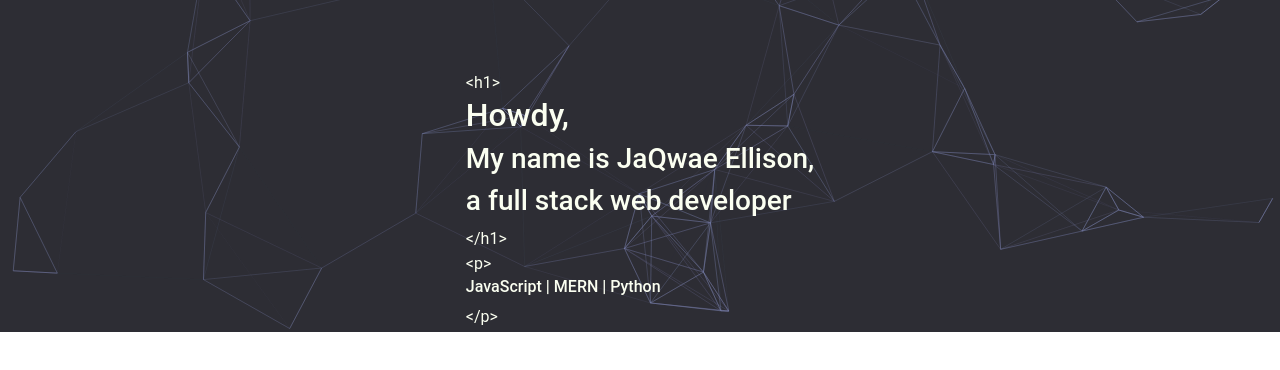
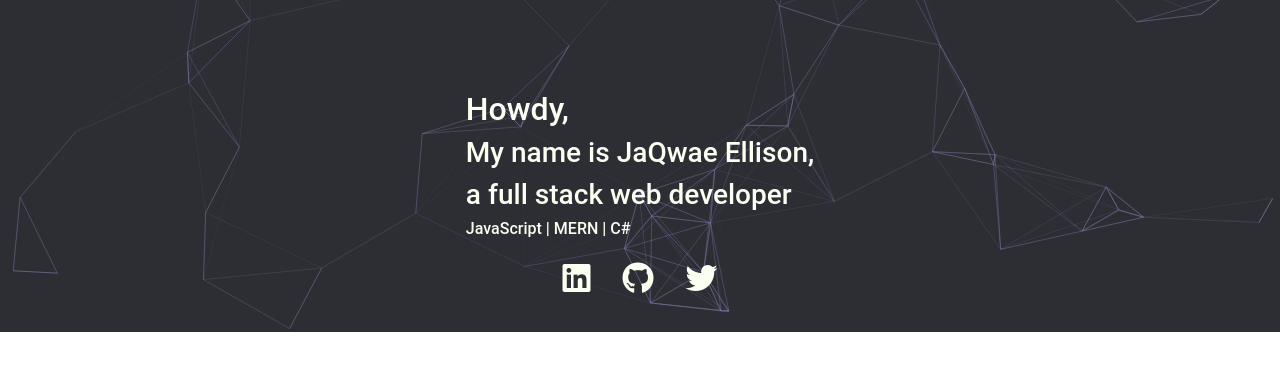
Before and after one commit to JaQwae/portfolio-page, a React (Vite) app: page / in a window 1280 px wide. Shown: the part 468-838 px from the top of the page. Built offline with nearby package versions, Linux system fonts and the light colour scheme.

Commit message:
linked in and gitHub are linked

```diff
--- a/src/App.css
+++ b/src/App.css
@@ -41,6 +41,9 @@
 }
 
 /* ---Home Page--- */
+.home-page{
+    display: flex;
+}
 
 .html-tag {
     margin: 0;
@@ -48,6 +51,23 @@
 
 #home-page-greeting{
     padding: 0;
+}
+.social-media-icon-container{
+    display: flex;
+    justify-content: center;
+}
+
+.social-media-icons{
+    padding: 1rem;
+    font-size: 2rem;
+}
+
+#social-media-icons-dark{
+    color: var(--tertiary-dark-color);
+}
+
+#social-media-icons-light{
+    color: var(--tertiary-light-color);
 }
 
 /* ---Resume Page--- */
--- a/src/App.jsx
+++ b/src/App.jsx
@@ -55,8 +55,8 @@ const App = () => {
         <Router>
           <SideNavBar />
           <Routes>
-            <Route path='/' element ={<Home/>} />
-            <Route path='/home' element ={<Home/>} />
+            <Route path='/' element ={<Home theme={`${theme}`}/>} />
+            <Route path='/home' element ={<Home theme={`${theme}`}/>} />
             <Route path='/about-me' element ={<AboutMe/>} />
             <Route path='/portfolio' element ={<Portfolio/>} />
             <Route path='/resume' element ={<Resume theme={`${theme}`}/>} />
--- a/src/components/pages/Home.jsx
+++ b/src/components/pages/Home.jsx
@@ -1,4 +1,4 @@
-const Home = () => {
+const Home = (theme) => {
 
     return (
         <div className='home-page page'>
@@ -6,20 +6,25 @@ const Home = () => {
                 <p className='html-tag'>&lt;html&gt;</p>
                 <p className='html-tag'>&lt;body&gt;</p>
             </section> */}
-            <section id='main-home-page-content'>
-                <div>
-                    <p className='html-tag'>&lt;h1&gt;</p>
+            <div id='main-home-page-content'>
+                <section>
+                    {/* <p className='html-tag'>&lt;h1&gt;</p> */}
                         <h2 id='home-page-greeting'>Howdy,</h2>
                         <h3>My name is JaQwae Ellison,</h3>
                         <h3>a full stack web developer</h3>
-                    <p className='html-tag'>&lt;/h1&gt;</p>
-                </div>
-                <div>
-                    <p className='html-tag'>&lt;p&gt;</p>
-                    <h6>JavaScript | MERN | Python</h6>
-                    <p className='html-tag'>&lt;/p&gt;</p>
-                </div>
-            </section>
+                    {/* <p className='html-tag'>&lt;/h1&gt;</p> */}
+                </section>
+                <section>
+                    {/* <p className='html-tag'>&lt;p&gt;</p> */}
+                    <h6>JavaScript | MERN | C#</h6>
+                    {/* <p className='html-tag'>&lt;/p&gt;</p> */}
+                </section>
+                <section className="social-media-icon-container">
+                    <a href="https://www.linkedin.com/in/jaqwae-ellison/" target="_blank" rel="noreferrer noopener"><i className="fa-brands fa-linkedin social-media-icons" id={`social-media-icons-${theme.theme}`}></i></a>
+                    <a href="https://github.com/JaQwae" rel="noreferrer noopener"><i className="fa-brands fa-github social-media-icons" id={`social-media-icons-${theme.theme}`}></i></a>
+                    <a href=""><i className="fa-brands fa-twitter social-media-icons" id={`social-media-icons-${theme.theme}`}></i></a>
+                </section>
+            </div>
             {/* <section id='bottom-html-design'>
                 <p className='html-tag'>&lt;/body&gt;</p>
                 <p className='html-tag'>&lt;/html&gt;</p>
```
